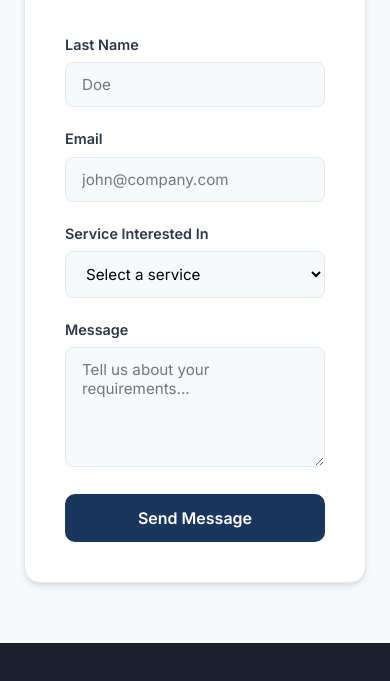
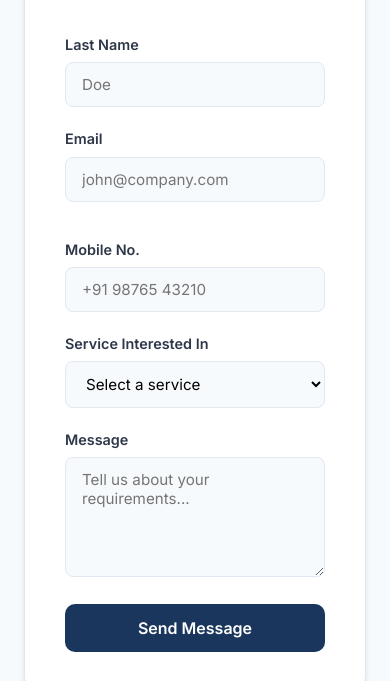
Before and after one commit to tushar-linkready/cointax-website, a plain HTML site: page index.html in a window 390 px wide. Shown: the part 8852-9533 px from the top of the page. Drawn offline with Linux system fonts and the light colour scheme.

Commit message:
Add mobile number input field to form

```diff
--- a/index.html
+++ b/index.html
@@ -684,9 +684,15 @@
                             <input type="text" name="last_name" placeholder="Doe">
                         </div>
                     </div>
-                    <div class="form-group">
-                        <label>Email</label>
-                        <input type="email" name="email" placeholder="john@company.com" required>
+                    <div class="form-row">
+                        <div class="form-group">
+                            <label>Email</label>
+                            <input type="email" name="email" placeholder="john@company.com" required>
+                        </div>
+                        <div class="form-group">
+                            <label>Mobile No.</label>
+                            <input type="tel" name="mobile" placeholder="+91 98765 43210" required>
+                        </div>
                     </div>
                     <div class="form-group">
                         <label>Service Interested In</label>
```
